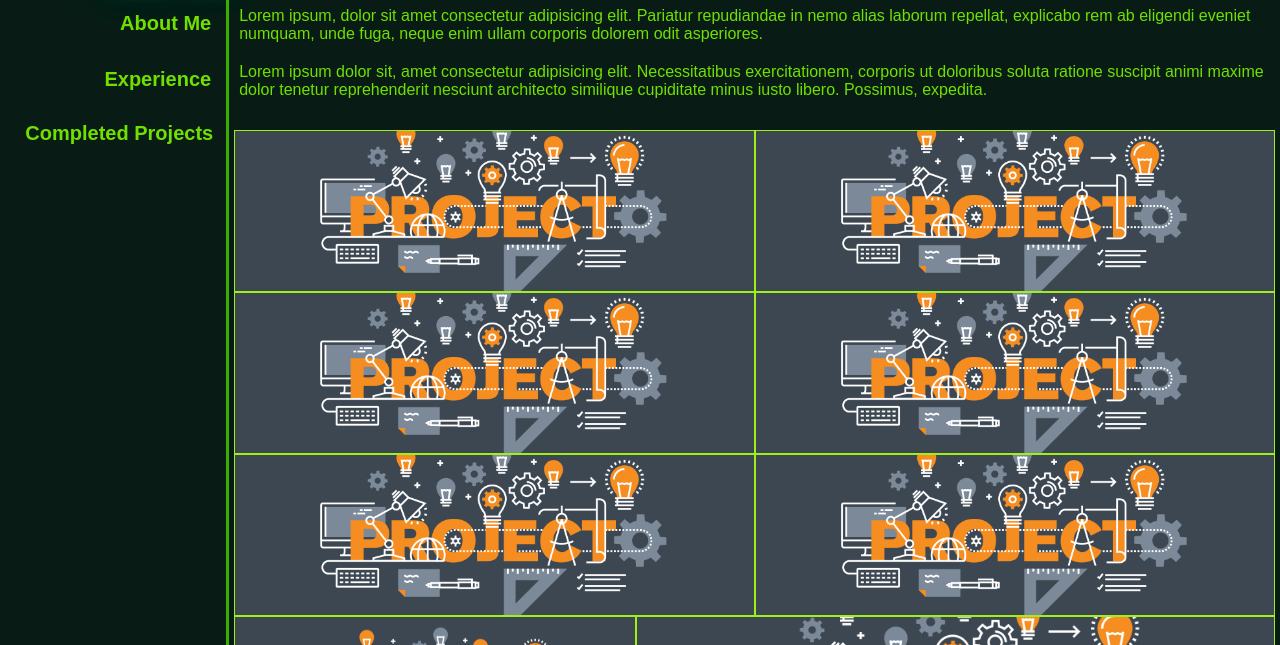
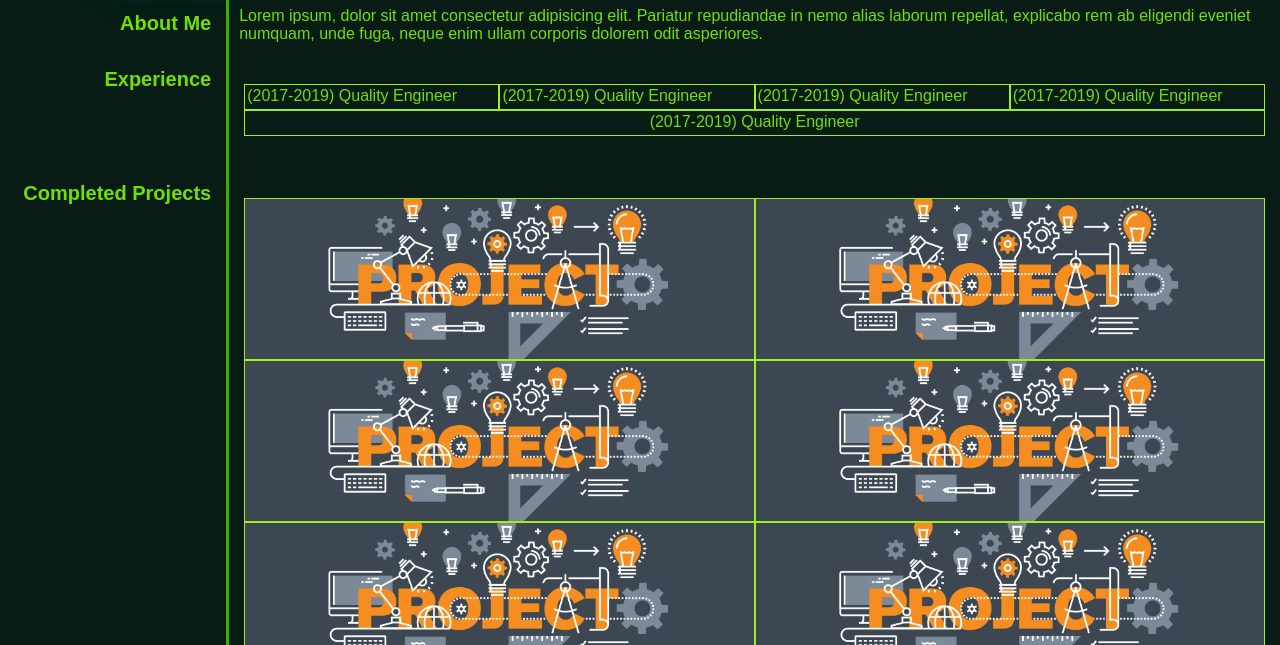
Before and after one commit to talexandru1987/w2-developer-portfolio, a plain HTML site: page index.html in a window 1280 px wide. Shown: the part 155-800 px from the top of the page. Drawn offline with Linux system fonts and the light colour scheme.

Commit message:
completed formating the experience section content

```diff
--- a/assets/css/styles.css
+++ b/assets/css/styles.css
@@ -118,8 +118,8 @@ h4 {
 }
 
 /* code toa adjust the right border of the completed project section title*/
-.completed-projects-section-title {
-  padding: 8px;
+.completed-projects-section-content {
+  padding: 10px;
 }
 
 /* code that affects content section for about me, experience and contact*/
@@ -138,22 +138,33 @@ h4 {
   flex-direction: row;
 }
 
-/* code that affects the main content of completed projects section*/
+/* code that affects the main content of the experience and completed projects section*/
 
-.completed-projects-section-content {
+.completed-projects-section-content,
+.experience-section-content {
   flex: 5;
 }
-.completed-projects-section-content > ul {
+.completed-projects-section-content > ul,
+.experience-section-content > ul {
   display: flex;
   flex-wrap: wrap;
   list-style-type: none;
   padding: 5px;
 }
 
-.completed-projects-section-content > ul > li {
+.completed-projects-section-content > ul > li,
+.experience-section-content > ul > li {
   height: 20vh;
   flex-grow: 1;
   border: solid 1px #9ef01a;
+}
+
+.experience-section-content > ul > li{
+  height: 3vh;
+}
+
+.experience-section-content-text{
+  margin: 2px;
 }
 
 .completed-projects-section-content-img {
@@ -165,8 +176,10 @@ h4 {
 }
 
 
-.completed-projects-section-content > ul > li:last-child {
+.completed-projects-section-content > ul > li:last-child,
+.experience-section-content > ul > li:last-child {
   flex-grow: 10;
+  text-align: center;
 }
 
 .completed-projects-section-content-img:hover {
--- a/index.html
+++ b/index.html
@@ -84,10 +84,27 @@
         </div>
 
         <div class="experience-section-content">
-          Lorem ipsum dolor sit, amet consectetur adipisicing elit.
-          Necessitatibus exercitationem, corporis ut doloribus soluta ratione
-          suscipit animi maxime dolor tenetur reprehenderit nesciunt architecto
-          similique cupiditate minus iusto libero. Possimus, expedita.
+          <ul>
+            <li>
+              <p class="experience-section-content-text">(2017-2019) Quality Engineer</p>
+            </li>
+
+            <li>
+              <p class="experience-section-content-text">(2017-2019) Quality Engineer</p>
+            </li>
+
+            <li>
+              <p class="experience-section-content-text">(2017-2019) Quality Engineer</p>
+            </li>
+
+            <li>
+              <p class="experience-section-content-text">(2017-2019) Quality Engineer</p>
+            </li>
+
+            <li>
+              <p class="experience-section-content-text">(2017-2019) Quality Engineer</p>
+            </li>
+          </ul>
         </div>
       </div>
 
```
